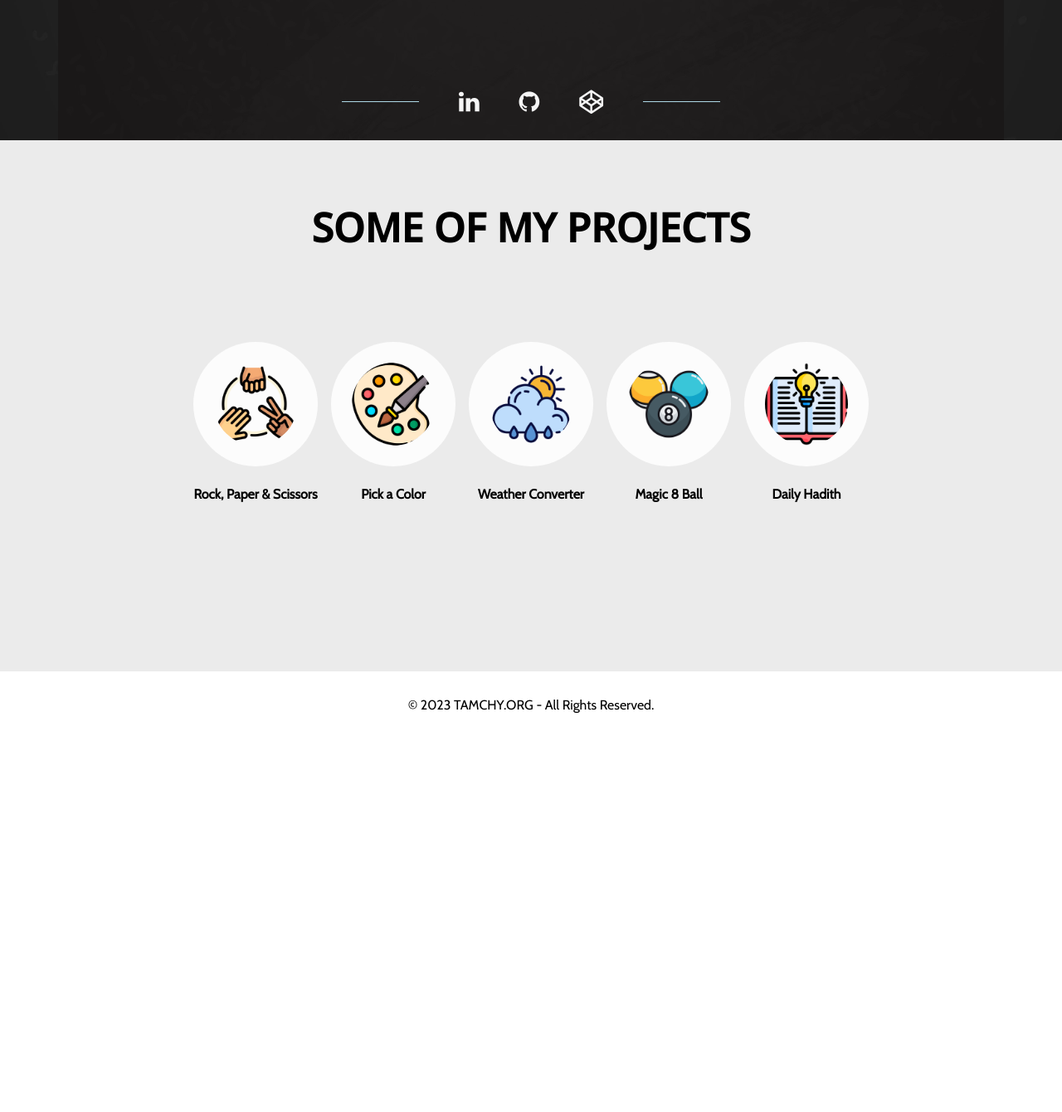
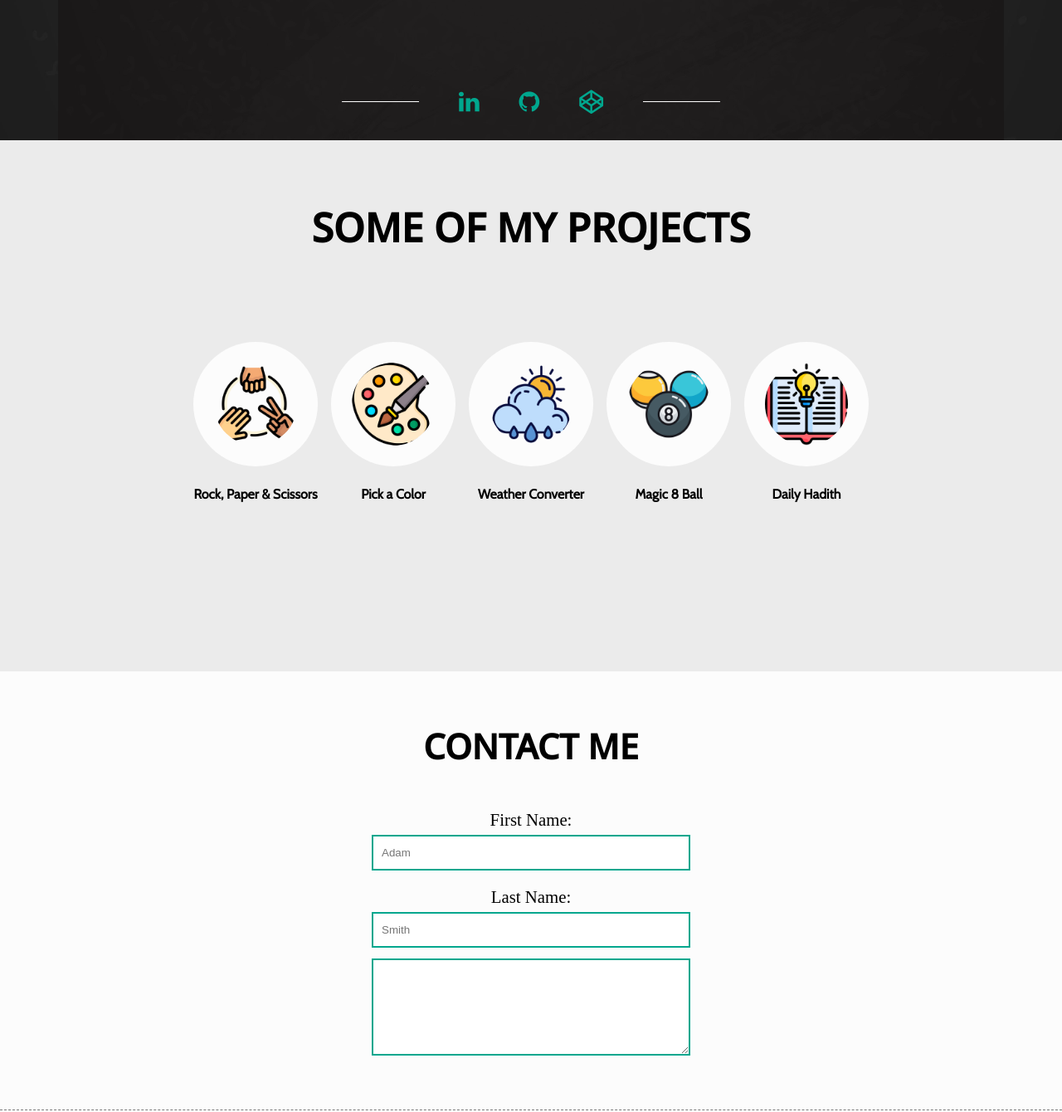
Before and after one commit to kyrgyzweb/my_portfolio, a plain HTML site: page index.html in a window 1280 px wide. Shown: the part 486-1826 px from the top of the page at 83% size. Before the commit the page ends 1375 px from the top, so only its background shows below. Drawn offline with nearby package versions, Linux system fonts and the light colour scheme.

Commit message:
Animated name added

```diff
--- a/index.html
+++ b/index.html
@@ -28,8 +28,8 @@
             <article>
                 <aside class="aside-left">
                     <div class="intro">
-                        <h1>Hi, I'm</h1>
-                        <h2>A Mamazhusupov</h2>
+                        <h1>Hi, My name is:</h1>
+                        <h2 class="my-name"></h2>
                         <h3>Front End Developer + Tech Educator</h3>
                         <p>With over 12 years of experience as a web developer, I've had the opportunity to work on a wide range of projects and with many different organizations. I also enjoy sharing knowledge and helping others learn and grow in their careers through teaching.</p>
                     </div>
@@ -40,9 +40,9 @@
 
                 <div class="social-media">
                     <ul>
-                        <li><a href=""><i class="fa fa-linkedin" style="font-size: 1.8rem"></i></a></li>
-                        <li><a href=""><i class="fa fa-github" style="font-size: 1.8rem"></i></a></li>
-                        <li><a href=""><i class="fa fa-codepen" style="font-size: 1.8rem"></i></a></li>
+                        <li><a href="https://www.linkedin.com/in/mamazhusupov/" target="_blank"><i class="fa fa-linkedin" style="font-size: 1.8rem"></i></a></li>
+                        <li><a href="https://github.com/kyrgyzweb" target="_blank"><i class="fa fa-github" style="font-size: 1.8rem"></i></a></li>
+                        <li><a href="https://codepen.io/kyrgyzweb" target="_blank"><i class="fa fa-codepen" style="font-size: 1.8rem"></i></a></li>
                     </ul>
                 </div>
             </article>
@@ -83,7 +83,26 @@
                         <h4>Daily Hadith</h4>
                     </div>
                 </div>
+            </section>
 
+            <section id="contact">
+
+                <div class="overlay">
+                    <h2>Contact me</h2>
+
+                    <form action="">
+                        <label for="first-name">First Name:</label><br>
+                        <input type="text" id="first-name" name="first-name" placeholder="Adam"> <br>
+
+                        <label for="last-name">Last Name:</label>
+                        <br>
+                        <input type="text" id="last-name" name="last-name" placeholder="Smith"> <br>
+
+                        <!-- <label for="text-area">Message: </label> -->
+                        <textarea name="message" id="text-area" cols="40" rows="5" placeholder="Your text here..">
+                        </textarea>
+                    </form>
+                </div>
             </section>
             <footer>
                 <p>&copy; 2023  TAMCHY.ORG - All Rights Reserved.</p>
@@ -91,6 +110,6 @@
         </main>
 
 
-
+<script src="script.js" defer></script>
 </body>
 </html>
--- a/script.js
+++ b/script.js
@@ -0,0 +1,17 @@
+// my name shows up letter by letter animation kind a
+const myName = document.querySelector('.my-name');
+
+const nameList = ['A', ' ', 'M','A','M','A','Z','H','U','S','U','P','O','V'];
+let timeId = setInterval(nameFunc, 200);
+let index = 0;
+
+function nameFunc() {
+    if(index < nameList.length) {
+        myName.textContent += nameList[index];
+        index++;
+    }
+    if(index === nameList.length) {
+        clearInterval(timeId);
+        myName.style.borderRight = '';
+    }
+}
--- a/style.css
+++ b/style.css
@@ -2,6 +2,10 @@
 
 font-family: 'Noto Sans', sans-serif;*/
 
+
+/*     <link href="https://fonts.googleapis.com/css?family=Fjalla+One" rel="stylesheet">
+        font-family: "Fjalla One", Arial;
+*/
 
 :root {
     box-sizing: border-box;
@@ -127,8 +131,9 @@ header article .social-media ul{
     display: flex;
     justify-content: space-between;
     align-items: center;
+    text-align: center;
     list-style-type: none;
-    text-align: center;
+
 }
 
 header article .social-media ul::before {
@@ -137,7 +142,7 @@ header article .social-media ul::before {
     width: 100px;
     height: 1px;
     margin: 0px auto;
-    background-color: lightblue;
+    background-color: white;
 }
 
 header article .social-media ul::after {
@@ -145,7 +150,7 @@ header article .social-media ul::after {
     display: block;
     width: 100px;
     height: 1px;
-    background-color: lightblue;
+    background-color: white;
 }
 
 header article .social-media ul li {
@@ -162,7 +167,16 @@ header article .social-media ul li:last-of-type {
 
 
 header article .social-media ul li a {
+    color: var(--brand-color);
+}
+
+header article .social-media ul li i {
+    cursor: pointer;
+}
+
+header article .social-media ul li i:hover {
     color: whitesmoke;
+    transition: all .5s;
 }
 
 .profile-image {
@@ -242,6 +256,7 @@ main {
 
 }
 
+/* Project section */
 main #projects {
     min-height: 80vh;
     /* background: url('./images/header-bg.jpg') no-repeat top center; */
@@ -270,6 +285,7 @@ main #projects p {
 
 main #projects .circles {
     display: flex;
+    flex-wrap: wrap;
     justify-content: center;
     margin-top: 106px;
     font-family: var(--main-font)
@@ -382,8 +398,56 @@ main #projects .circles .hadith {
     margin-left: .5em;
 }
 
+
+#contact {
+    width: 100%;
+    color: black;
+    background-color: #FCFCFC;
+    /* background-color: #EBEBEB; */
+    display: flex;
+    justify-content: center;
+
+}
+
+
+
+#contact .overlay {
+    width:60%;
+
+    background-color: #FCFCFC;
+    /* background-color: #D0D0D0; */
+    /* background-color: rgba(23, 20, 20, 0); */
+    /* background-color: #fff; */
+    text-align: center;
+    height: 60vh;
+    font-size: 1.5em;
+    margin-bottom: 2em;
+}
+.overlay h2 {
+    padding-top: 62px;
+    padding-bottom: 1em;
+    font-size: 2.6rem;
+    font-family: 'Noto Sans', sans-serif;
+    text-transform: uppercase;
+
+}
+
+.overlay hr {
+    color: #fff;
+    padding: .5em 0;
+}
+
+form {
+    line-height: 37px;
+    font-size: inherit;
+
+
+
+}
+
+
 footer {
-    height: 80px;
+    height: 100px;
     background-color: #3D3D3D;
     background-color: #FFF;
     color: black;
@@ -391,4 +455,34 @@ footer {
     display: flex;
     align-items: center;
     justify-content: center;
+    padding-top: 1em;
+    border-top: 1px dashed #777;
+
+
 }
+
+input {
+    width: 50%;
+    color: #777;
+    margin-bottom: 1em;
+    border: 2px solid var(--brand-color);
+    padding: 12px 10px;
+    /* margin-bottom: 24px; */
+    outline: none;
+}
+label {
+    font-size: 1.3rem;
+
+
+}
+
+textarea {
+    width: 50%;
+    /* width: 50%; */
+    border: 2px solid var(--brand-color);
+    color: #777;
+    padding: 19px 10px;
+    outline: none;
+    margin: 0 auto;
+    text-align: left;
+}
```
Also changed, not shown: images/contact/contact-us.jpg (added), images/contact/hard-mail.jpg (added), images/contact/iphone.jpg (added), images/contact/letter.jpg (added), 2 other files.
